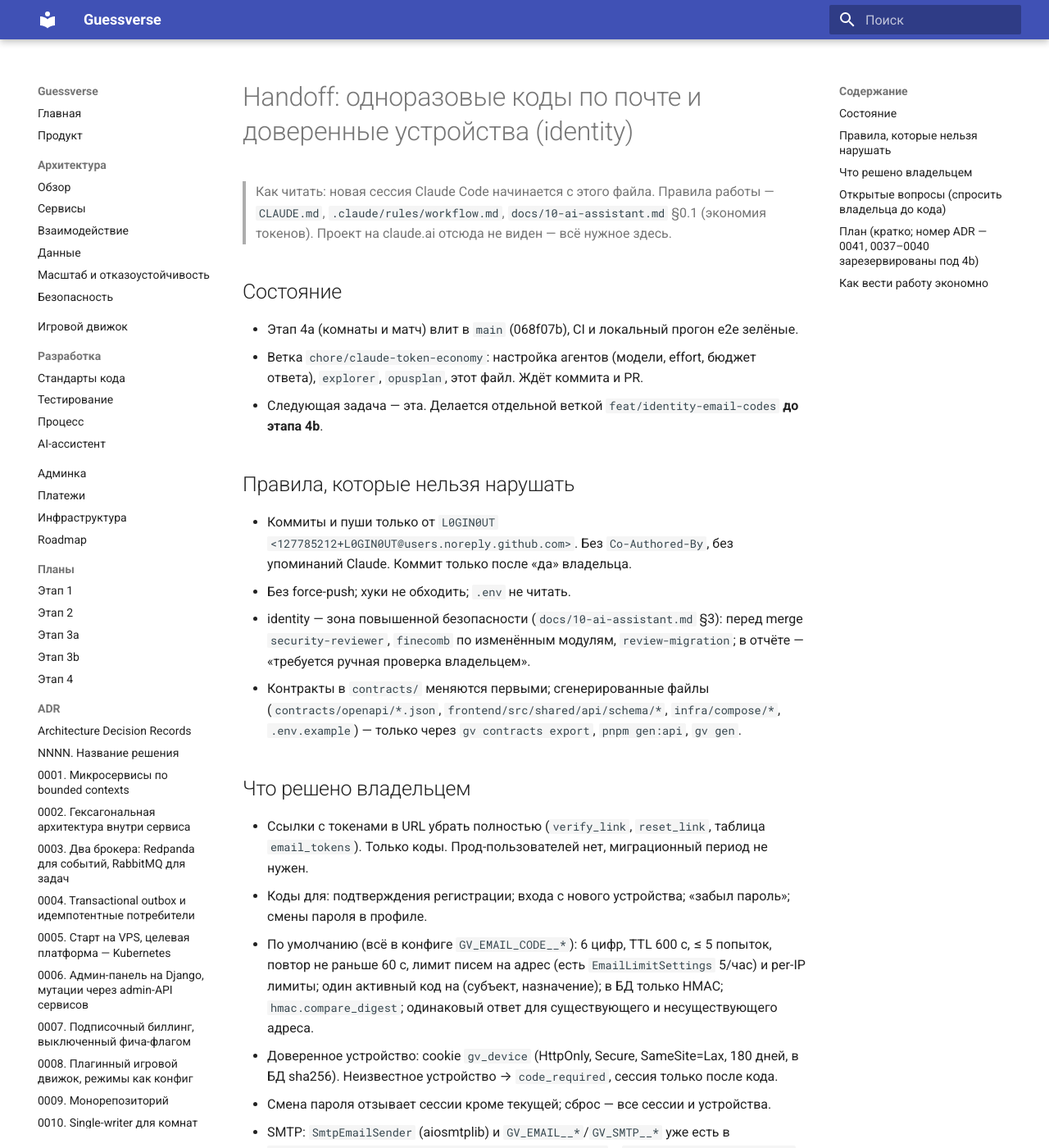
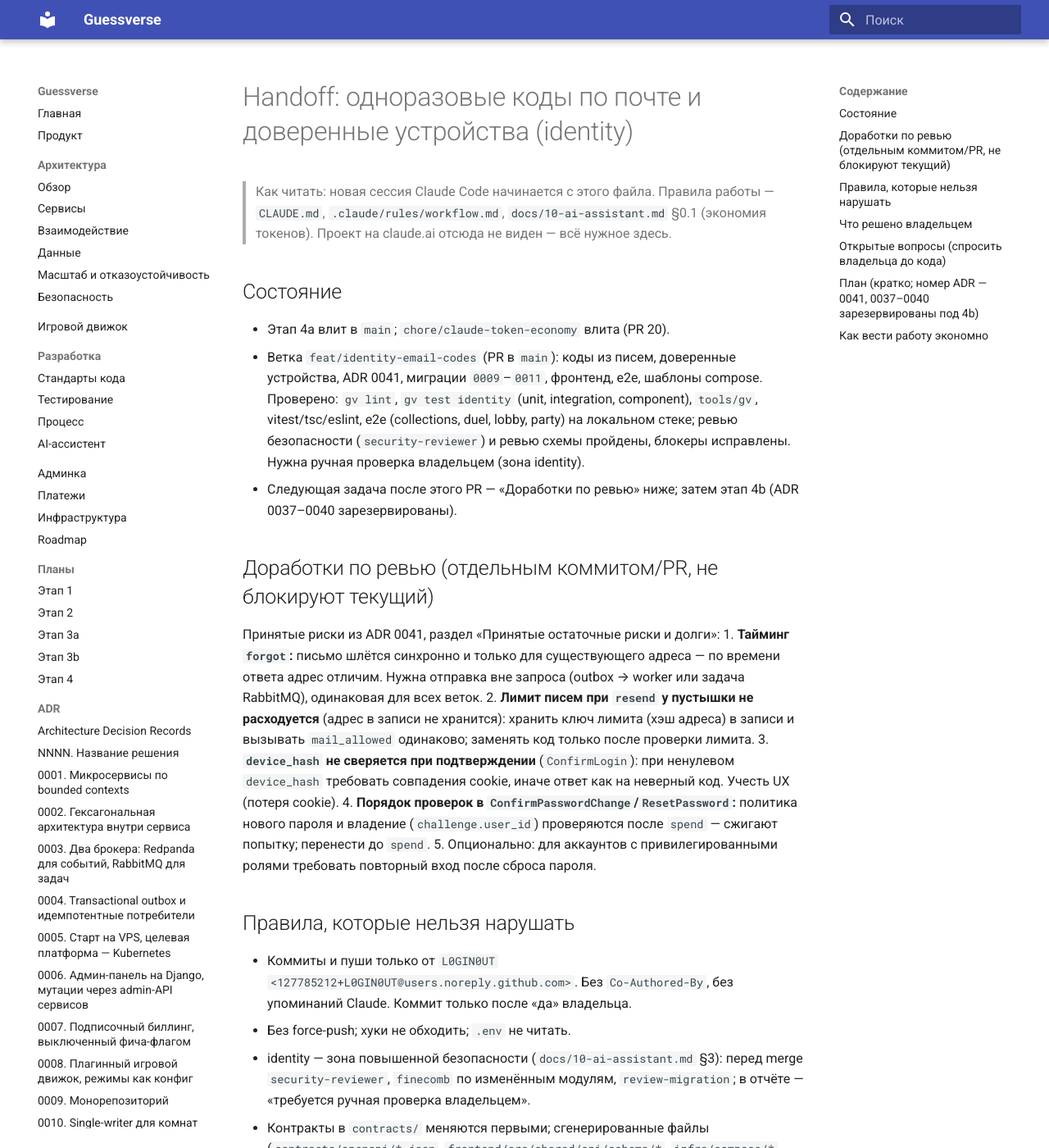
Before and after one commit to L0GIN0UT/oncue, an MkDocs documentation site: the page built from docs/handoff/email-codes.md, in a window 1280 px wide and 1400 px high. Shown: the whole window at 82% size. Built offline with MkDocs 1.6.1 and Material for MkDocs 9.7.7, drawn with Linux system fonts in a browser that asks for light colours.

Commit message:
docs(handoff): состояние ветки кодов по почте и доработки по ревью безопасности

```diff
--- a/docs/handoff/email-codes.md
+++ b/docs/handoff/email-codes.md
@@ -3,9 +3,25 @@
 > Как читать: новая сессия Claude Code начинается с этого файла. Правила работы — `CLAUDE.md`, `.claude/rules/workflow.md`, `docs/10-ai-assistant.md` §0.1 (экономия токенов). Проект на claude.ai отсюда не виден — всё нужное здесь.
 
 ## Состояние
-- Этап 4a (комнаты и матч) влит в `main` (068f07b), CI и локальный прогон e2e зелёные.
-- Ветка `chore/claude-token-economy`: настройка агентов (модели, effort, бюджет ответа), `explorer`, `opusplan`, этот файл. Ждёт коммита и PR.
-- Следующая задача — эта. Делается отдельной веткой `feat/identity-email-codes` **до этапа 4b**.
+- Этап 4a влит в `main`; `chore/claude-token-economy` влита (PR 20).
+- Ветка `feat/identity-email-codes` (PR в `main`): коды из писем, доверенные устройства, ADR 0041, миграции
+  `0009`–`0011`, фронтенд, e2e, шаблоны compose. Проверено: `gv lint`, `gv test identity` (unit,
+  integration, component), `tools/gv`, vitest/tsc/eslint, e2e (collections, duel, lobby, party) на локальном
+  стеке; ревью безопасности (`security-reviewer`) и ревью схемы пройдены, блокеры исправлены. Нужна ручная
+  проверка владельцем (зона identity).
+- Следующая задача после этого PR — «Доработки по ревью» ниже; затем этап 4b (ADR 0037–0040 зарезервированы).
+
+## Доработки по ревью (отдельным коммитом/PR, не блокируют текущий)
+Принятые риски из ADR 0041, раздел «Принятые остаточные риски и долги»:
+1. **Тайминг `forgot`:** письмо шлётся синхронно и только для существующего адреса — по времени ответа адрес
+   отличим. Нужна отправка вне запроса (outbox → worker или задача RabbitMQ), одинаковая для всех веток.
+2. **Лимит писем при `resend` у пустышки не расходуется** (адрес в записи не хранится): хранить ключ лимита
+   (хэш адреса) в записи и вызывать `mail_allowed` одинаково; заменять код только после проверки лимита.
+3. **`device_hash` не сверяется при подтверждении** (`ConfirmLogin`): при ненулевом `device_hash` требовать
+   совпадения cookie, иначе ответ как на неверный код. Учесть UX (потеря cookie).
+4. **Порядок проверок в `ConfirmPasswordChange`/`ResetPassword`:** политика нового пароля и владение
+   (`challenge.user_id`) проверяются после `spend` — сжигают попытку; перенести до `spend`.
+5. Опционально: для аккаунтов с привилегированными ролями требовать повторный вход после сброса пароля.
 
 ## Правила, которые нельзя нарушать
 - Коммиты и пуши только от `L0GIN0UT <127785212+L0GIN0UT@users.noreply.github.com>`. Без `Co-Authored-By`, без упоминаний Claude. Коммит только после «да» владельца.
```
